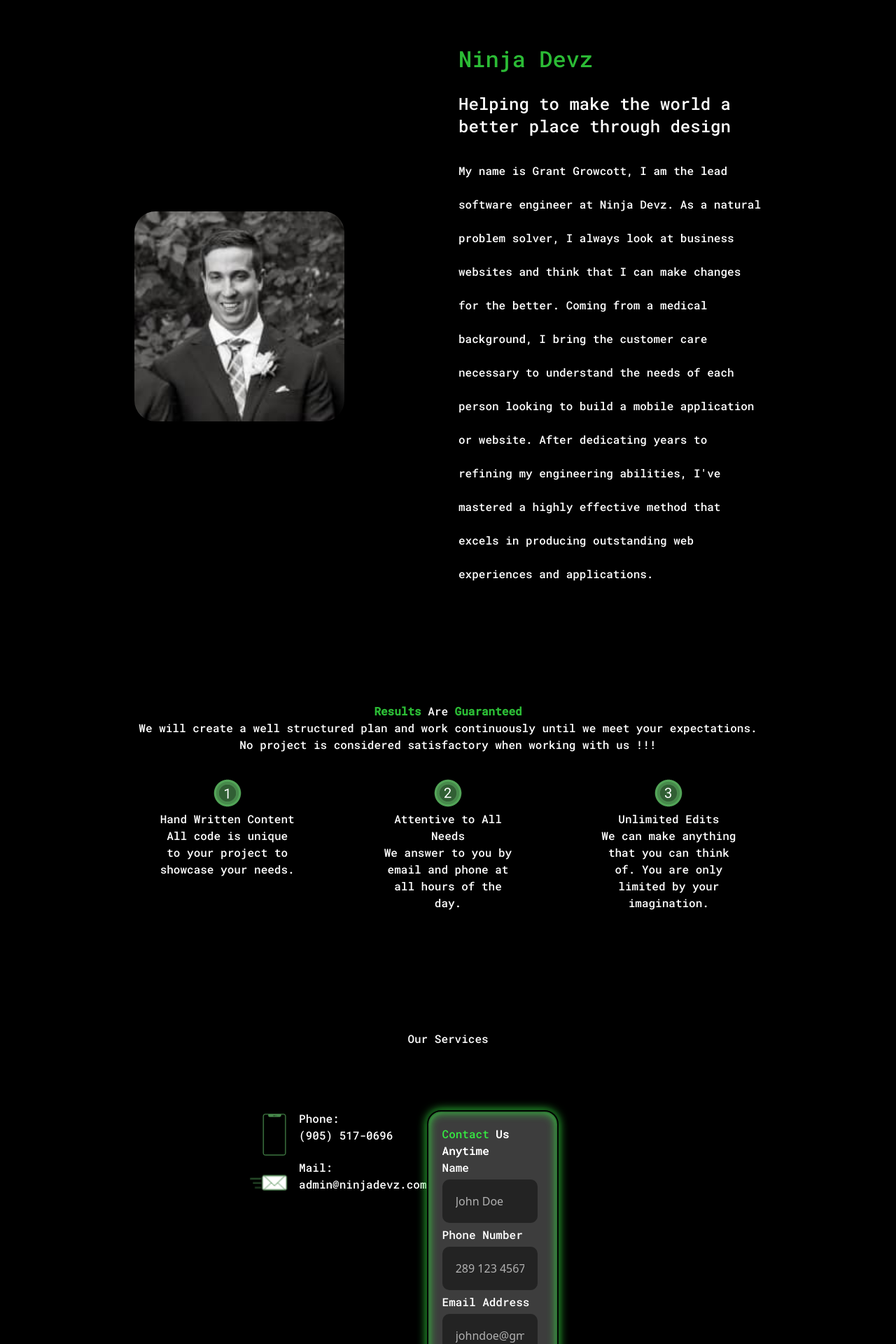
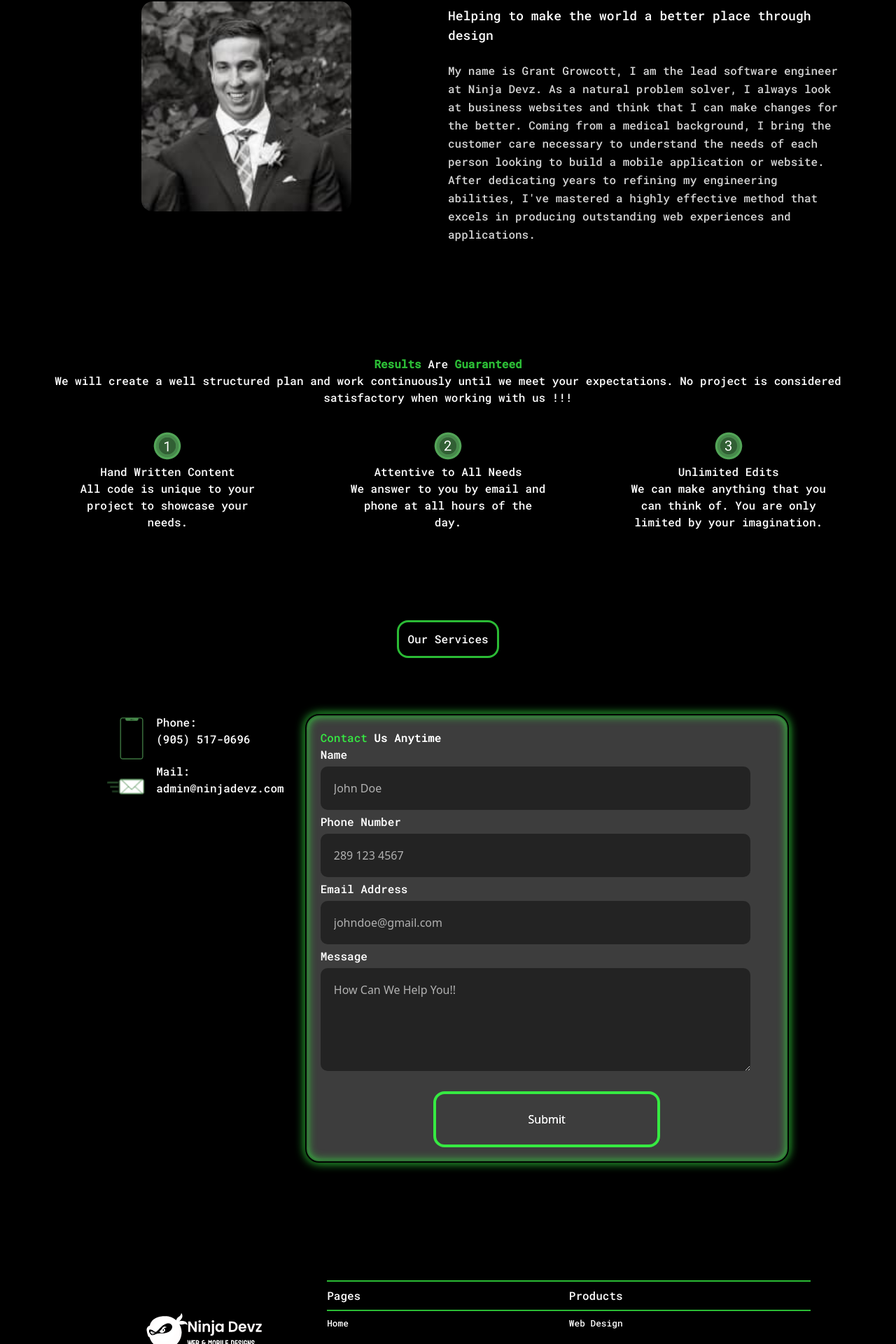
Before and after one commit to GrantGrowcott/Ninja-Devz, a Next.js app: page /About in a window 1280 px wide. Shown: the part 420-2340 px from the top of the page at 70% size. Built offline with nearby package versions, Linux system fonts and the light colour scheme.

Commit message:
More Changes to styling

```diff
--- a/src/components/ContactInformation.tsx
+++ b/src/components/ContactInformation.tsx
@@ -23,9 +23,7 @@ const ContactInformation = () => {
               </div>
             </div>
           </address>
-          <div className="contact__container">
             <ContactEntry />
-          </div>
         </div>  );
 }
 
--- a/src/components/Footer.tsx
+++ b/src/components/Footer.tsx
@@ -89,11 +89,7 @@ const Footer = () => {
           </ul>
         </div>
       </footer>
-      <div className="footer__copywright">
-        <h4>
-          <small> Copyright © 2024 | Ninja Devz | All Rights Reserved</small>
-        </h4>
-      </div>
+        <h4 className="text-[var(--white)] mt-6 text-center">Copyright © 2024 | Ninja Devz | All Rights Reserved</h4>
     </>
   );
 };
--- a/src/components/ServicesButton.tsx
+++ b/src/components/ServicesButton.tsx
@@ -3,8 +3,8 @@ import { useRouter } from "next/router";
 const ServicesButton = () => {
   const router = useRouter();
   return (
-    <div className="contact__us">
-      <button name="Services Button" type="button" onClick={() => router.push("/Services")}>
+    <div className="mt-24 flex items-center justify-center">
+      <button name="Services Button" type="button" onClick={() => router.push("/Services")} className="text-[var(--white)] border-[var(--green)] border-3 p-3 rounded-2xl cursor-pointer">
         <h3>Our Services</h3>
       </button>
     </div>
--- a/src/pages/About.tsx
+++ b/src/pages/About.tsx
@@ -18,22 +18,22 @@ const About = () => {
       </Head>
       <header></header>
       <NavBar />
-      <main className="about">
-        <section className="about__container">
-          <div className="about__container__image">
+      <main className="w-[90%] mt-24 mx-auto">
+        <section className="flex items-center justify-center flex-col lg:flex-row">
+          <div className="flex-1 flex items-center justify-center">
             <Image
               src="/profile-pic.jpg"
               alt="Grant Growcott Profile in Black and White"
               width={300}
               height={300}
               loading="lazy"
-              className="about__container__image"
+              className="rounded-2xl"
             />
           </div>
-          <div className="about__container__description">
-            <h1>Ninja Devz</h1>
-            <h2>Helping to make the world a better place through design</h2>
-            <h3>
+          <div className="flex-1">
+            <h1 className="text-[var(--green)] text-lg">Ninja Devz</h1>
+            <h2 className="text-[var(--white)] my-6 text-lg">Helping to make the world a better place through design</h2>
+            <h3 className="text-[var(--grey)] leading-relaxed">
               My name is Grant Growcott, I am the lead software engineer at Ninja Devz. As a natural problem solver, I
               always look at business websites and think that I can make changes for the better. Coming from a medical
               background, I bring the customer care necessary to understand the needs of each person looking to build a
@@ -69,8 +69,10 @@ const About = () => {
             <h4>We can make anything that you can think of. You are only limited by your imagination.</h4>
           </div>
         </section>
-        <ServicesButton/>
-        <ContactInformation/>
+
+        <ServicesButton />
+        <ContactInformation />
+
         <Footer />
       </main>
     </>
--- a/src/pages/Services.tsx
+++ b/src/pages/Services.tsx
@@ -179,8 +179,6 @@ const Services = () => {
               <div className="product__title">
                 <h3>Standard + Blogging</h3>
               </div>
-              <h4>Starting at</h4>
-              <h5>$300-$800/MO</h5>
               <ul className="list__styles">
                 <li>
                   <div className="list__container">
@@ -214,8 +212,6 @@ const Services = () => {
                 <h3>Standard</h3>
               </div>
               <div className="product__item__middle__inner">
-                <h4>Starting at</h4>
-                <h5>$200-$600/Mo</h5>
                 <ul className="list__styles">
                   <li>
                     <div className="list__container">
@@ -249,8 +245,6 @@ const Services = () => {
               <div className="product__title">
                 <h3>Logos and Graphic Design</h3>
               </div>
-              <h4>Included!</h4>
-              <h5>$0</h5>
               <ul className="list__styles">
                 <li>
                   <div className="list__container">
--- a/src/styles/globals.css
+++ b/src/styles/globals.css
@@ -13,8 +13,6 @@
 a {
   text-decoration: none;
 }
-
-
 
 :root {
   --grey: #d3d3d3;
@@ -358,6 +356,7 @@ color: var(--blue);
     display: flex;
     text-align: center;
     align-items: center;
+    gap:10px
 }
 .list__container p{
     font-size: 0.85rem;
@@ -429,11 +428,7 @@ color: var(--blue);
     }
  }
 /* About Section */
- .about {
-  width: 70%;
-  padding-top: 200px;
-  margin: 0 auto;
-}
+
 .technique__list {
    list-style-type: none;
    margin: 1em 0;
@@ -442,36 +437,7 @@ color: var(--blue);
 .technique__list li{
   margin: 2em 0;
 }
-.about__container {
-   display: flex;
-   justify-content: center;
-   align-items: center;
-   text-align: left;
-   gap:30px;
-}
-.about__container__image {
-   flex: 1;
-   text-align: center;
-   border-radius: 30px;
-}
-.about__container__description {
-   flex: 1;
-}
-.about__container__description h1{
-   color: var(--green);
-   font-size: 2em;
-}
-.about__container__description h2{
-   color: var(--white);
-   font-size: 1.5rem;
-   margin: 1em 0;
-   line-height: normal;
-}
-.about__container__description h3{
-  color: var(--white);
-  font-size: 1rem;
-  line-height:3rem;
-}
+
 .topper {
    padding-top: 10rem;
 }
@@ -518,10 +484,11 @@ color: var(--blue);
    width: 50px;
 }
 .contact {
-   margin-top: 5em;
+   margin: 5em 0;
    display: flex;
    justify-content: center;
    align-items: flex-start;
+   gap: 30px;
 }
 
 
@@ -840,6 +807,7 @@ align-content: flex-start;
   display: flex;
   justify-content: center;
   width: 90%;
+  padding-top: 5em;
   margin: 0 auto;
   border-bottom: 2px solid var(--green);
   color: var(--white);
@@ -881,10 +849,6 @@ align-content: flex-start;
 .no__styles:hover,
 .no__styles:focus  {
   box-shadow: none;
-}
-.footer__copywright {
-  margin-top: 2em;
-  text-align: center;
 }
 .footer__button {
   background-color: transparent;
```
Also changed, not shown: public/white-logo-text.png. Lines whose indentation alone changed are shown as unchanged.
